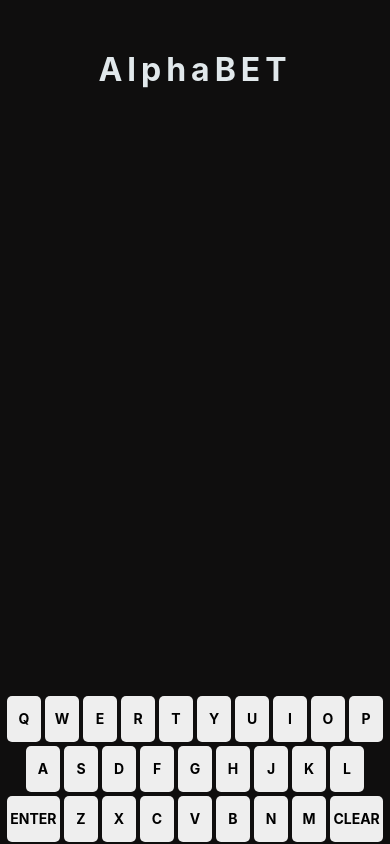
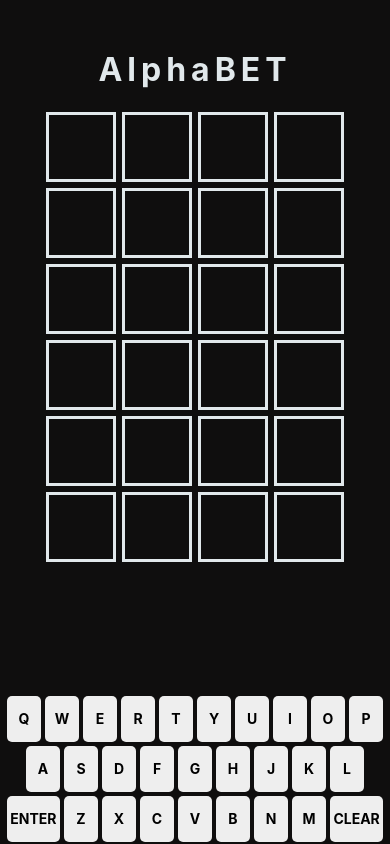
Before and after one commit to JoelDeonDsouza/alphabbet, a React Native app: screen / in a window 390 px wide. Built offline with nearby package versions, Linux system fonts and the light colour scheme.

Commit message:
UI of AlphaBBET finished

```diff
--- a/App.js
+++ b/App.js
@@ -1,13 +1,29 @@
 import { StatusBar } from "expo-status-bar";
-import { SafeAreaView, StyleSheet, Text, View } from "react-native";
+import { SafeAreaView, StyleSheet, Text, View, ScrollView } from "react-native";
 import { colors } from "./src/constent";
 import Keyboard from "./src/components/Keyboard";
 
+const LIMITEDTRYS = 6;
+
 export default function App() {
+  const word = "joel";
+  const letters = word.split("");
+  const rows = new Array(LIMITEDTRYS).fill(new Array(letters.length).fill(""));
   return (
     <SafeAreaView style={styles.container}>
       <StatusBar style="light" />
       <Text style={styles.title}>AlphaBET</Text>
+      <ScrollView style={styles.map}>
+        {rows.map((row) => (
+          <View style={styles.row}>
+            {row.map((cell) => (
+              <View style={styles.cell}>
+                <Text style={styles.text}>{cell.toUpperCase()}</Text>
+              </View>
+            ))}
+          </View>
+        ))}
+      </ScrollView>
       <Keyboard />
     </SafeAreaView>
   );
@@ -26,4 +42,29 @@ const styles = StyleSheet.create({
     letterSpacing: 5,
     marginTop: 50,
   },
+  map: {
+    padding: 20,
+    alignSelf: "stretch",
+    height: 100,
+  },
+  row: {
+    alignSelf: "stretch",
+    flexDirection: "row",
+    justifyContent: "center",
+  },
+  cell: {
+    borderWidth: 3,
+    borderColor: colors.lightGrey,
+    flex: 1,
+    maxWidth: 70,
+    aspectRatio: 1,
+    margin: 3,
+    justifyContent: "center",
+    alignItems: "center",
+  },
+  text: {
+    color: colors.lightGrey,
+    fontWeight: "bold",
+    fontSize: 26,
+  },
 });
```
